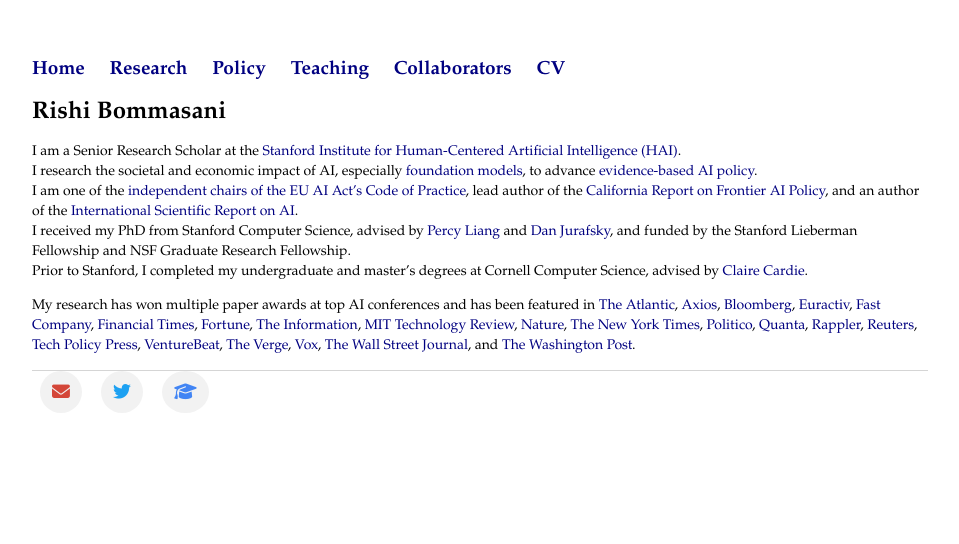
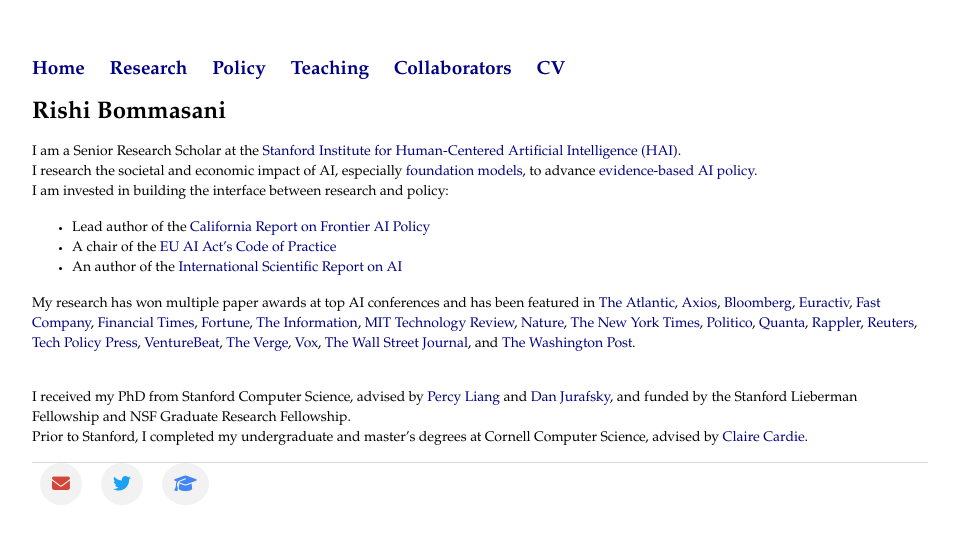
Before and after one commit to rishibommasani/rishibommasani.github.io, a Jekyll site: the page built from index.html, in a window 1280 px wide. Shown: the top 544 px of the page, without its empty margins (160-1119 px from the left). Built offline with Jekyll 4.4.1, drawn with Linux system fonts in a browser that asks for light colours.

Commit message:
Update index.html

```diff
--- a/index.html
+++ b/index.html
@@ -7,12 +7,14 @@
 <p>
   I am a Senior Research Scholar at the <a href="https://hai.stanford.edu/">Stanford Institute for Human-Centered Artificial Intelligence (HAI)</a>.
   <br> I research the societal and economic impact of AI, especially <a href="https://arxiv.org/abs/2108.07258">foundation models</a>, to advance <a href="https://understanding-ai-safety.org/">evidence-based AI policy</a>.
-  <br> I am one of the <a href="https://digital-strategy.ec.europa.eu/en/news/meet-chairs-leading-development-first-general-purpose-ai-code-practice">independent chairs of the EU AI Act’s Code of Practice</a>,
-  lead author of the <a href="https://www.gov.ca.gov/wp-content/uploads/2025/06/June-17-2025-%E2%80%93-The-California-Report-on-Frontier-AI-Policy.pdf">California Report on Frontier AI Policy</a>,
-  and an author of the <a href="https://arxiv.org/abs/2501.17805">International Scientific Report on AI</a>.
-  <br> I received my PhD from Stanford Computer Science, advised by <a href="https://cs.stanford.edu/~pliang/">Percy Liang</a> and <a href="https://web.stanford.edu/~jurafsky/">Dan Jurafsky</a>, and funded by the Stanford Lieberman Fellowship and NSF Graduate Research Fellowship.
-  <br> Prior to Stanford, I completed my undergraduate and master’s degrees at Cornell Computer Science, advised by <a href="http://www.cs.cornell.edu/home/cardie/">Claire Cardie</a>.
+  <br> I am invested in building the interface between research and policy:
 </p>
+
+<ul>
+  <li>Lead author of the <a href="https://www.gov.ca.gov/wp-content/uploads/2025/06/June-17-2025-%E2%80%93-The-California-Report-on-Frontier-AI-Policy.pdf">California Report on Frontier AI Policy</a></li>
+  <li>A chair of the <a href="https://digital-strategy.ec.europa.eu/en/news/meet-chairs-leading-development-first-general-purpose-ai-code-practice">EU AI Act’s Code of Practice</a></li>
+  <li>An author of the <a href="https://arxiv.org/abs/2501.17805">International Scientific Report on AI</a></li>
+</ul>
 
 <p>
   My research has won multiple paper awards at top AI conferences and has been featured in
@@ -38,3 +40,8 @@
   <a href="https://www.wsj.com/articles/ai-talks-leave-little-tech-out-homeland-security-adversaries-open-source-board-46e3232d">The Wall Street Journal</a>, and
   <a href="https://www.washingtonpost.com/technology/2024/03/05/ai-research-letter-openai-meta-midjourney/">The Washington Post</a>.
 </p>
+
+<p>
+  <br> I received my PhD from Stanford Computer Science, advised by <a href="https://cs.stanford.edu/~pliang/">Percy Liang</a> and <a href="https://web.stanford.edu/~jurafsky/">Dan Jurafsky</a>, and funded by the Stanford Lieberman Fellowship and NSF Graduate Research Fellowship.
+  <br> Prior to Stanford, I completed my undergraduate and master’s degrees at Cornell Computer Science, advised by <a href="http://www.cs.cornell.edu/home/cardie/">Claire Cardie</a>.
+</p>
```
